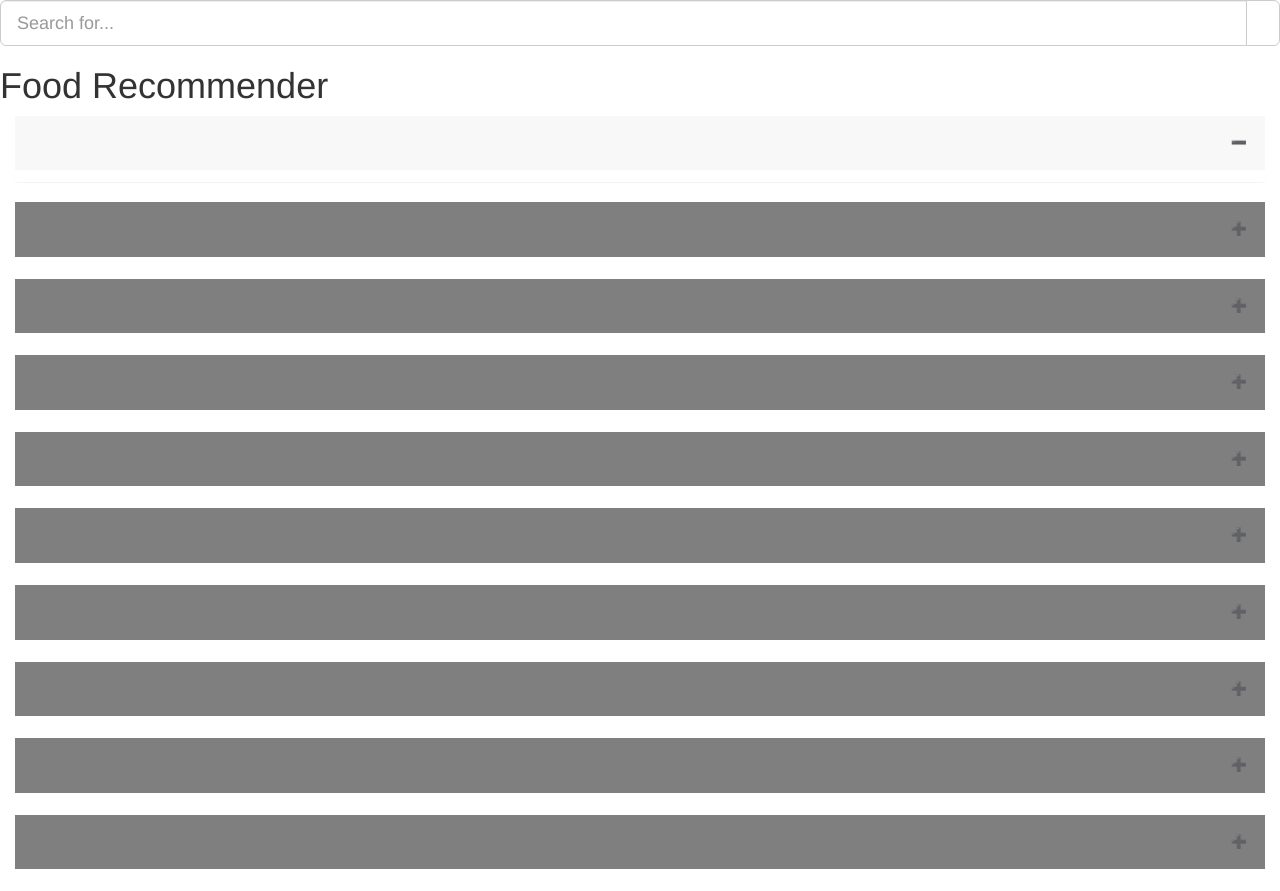
After one commit to Lucytheanimefan/eat-food, a Flask app: page /results in a window 1280 px wide, after a click that opens the changed part. The commit adds this page. Run offline with Flask 2, Linux system fonts and the light colour scheme; some libraries are stand-ins or nearby versions.

Commit message:
Added results page

```diff
--- a/app.py
+++ b/app.py
@@ -8,9 +8,12 @@ app = Flask(__name__)
 nix = Nutritionix(app_id="7f770e5d", api_key="dae4065c600b6b161789a27471167ccd") #make these env variables later
 
 
+@app.route("/results")
+def results():
+	#print nix.search('pizza').json()
+	return render_template('results.html')
 
-
-
+@app.route("/home")
 @app.route("/")
 def hello():
 	#print nix.search('pizza').json()
--- a/static/css/style.css
+++ b/static/css/style.css
@@ -0,0 +1,46 @@
+button.accordion {
+    background-color: rgba(0, 0, 0, 0.5);
+    color: white;
+
+    cursor: pointer;
+    padding: 18px;
+    width: 100%;
+    border: none;
+    text-align: left;
+    outline: none;
+    font-size: 15px;
+    font-weight: bold;
+    transition: 0.4s;
+}
+
+button.accordion.active,
+button.accordion:hover {
+   background-color: rgba(238, 238, 238, 0.4);
+    color: #444;
+}
+
+button.accordion:after {
+    content: '\02795';
+    font-size: 13px;
+    color: #777;
+    float: right;
+    margin-left: 5px;
+}
+
+button.accordion.active:after {
+    content: "\2796";
+}
+
+div.panel {
+    padding: 0 18px;
+    background-color: rgba(255, 255, 255, 0.4);
+    max-height: 0;
+    overflow-y: hidden;
+    transition: 0.6s ease-in-out;
+    opacity: 0;
+}
+
+div.panel.show {
+    opacity: 1;
+    max-height: 500px;
+}
--- a/static/js/script.js
+++ b/static/js/script.js
@@ -0,0 +1,15 @@
+/*------------create dropdowns---------------*/
+function dropDownInteractivity() {
+
+    var acc = document.getElementsByClassName("accordion");
+    var i;
+
+    for (i = 0; i < acc.length; i++) {
+        acc[i].onclick = function() {
+            this.classList.toggle("active");
+            this.nextElementSibling.classList.toggle("show");
+        }
+    }
+}
+
+dropDownInteractivity();
--- a/templates/layout.html
+++ b/templates/layout.html
@@ -8,7 +8,6 @@
     <title>Eat Food!</title>
     <link rel=stylesheet type=text/css href="{{ url_for('static', filename='css/lib/bootstrap/css/bootstrap.min.css') }}">
     <link rel=stylesheet type=text/css href="{{ url_for('static', filename='css/style.css') }}">
-    <link rel=stylesheet type=text/css href="{{ url_for('static', filename='css/layout.min.css') }}">
 </head>
 
 <body data-sidebar-color="sidebar-light" class="sidebar-light">
--- /dev/null
+++ b/templates/results.html
@@ -0,0 +1,57 @@
+{% extends "layout.html" %} {% block body %}
+<div class="row-fluid">
+    <button class="accordion"></button>
+    <div class="panel" id="panel1">
+        <p>
+        </p>
+    </div>
+    <button class="accordion"></button>
+    <div class="panel" id="panel2">
+        <p>
+        </p>
+    </div>
+    <button class="accordion"></button>
+    <div class="panel" id="panel3">
+        <p>
+        </p>
+    </div>
+    <button class="accordion"></button>
+    <div class="panel" id="panel4">
+        <p>
+        </p>
+    </div>
+    <button class="accordion"></button>
+    <div class="panel" id="panel5">
+        <p>
+        </p>
+    </div>
+</div>
+
+<div class="row-fluid">
+    <button class="accordion"></button>
+    <div class="panel" id="panel6">
+        <p>
+        </p>
+    </div>
+    <button class="accordion"></button>
+    <div class="panel" id="panel7">
+        <p>
+        </p>
+    </div>
+    <button class="accordion"></button>
+    <div class="panel" id="panel8">
+        <p>
+        </p>
+    </div>
+    <button class="accordion"></button>
+    <div class="panel" id="panel9">
+        <p>
+        </p>
+    </div>
+    <button class="accordion"></button>
+    <div class="panel" id="panel10">
+        <p>
+        </p>
+    </div>
+</div>
+{% endblock %}
```
